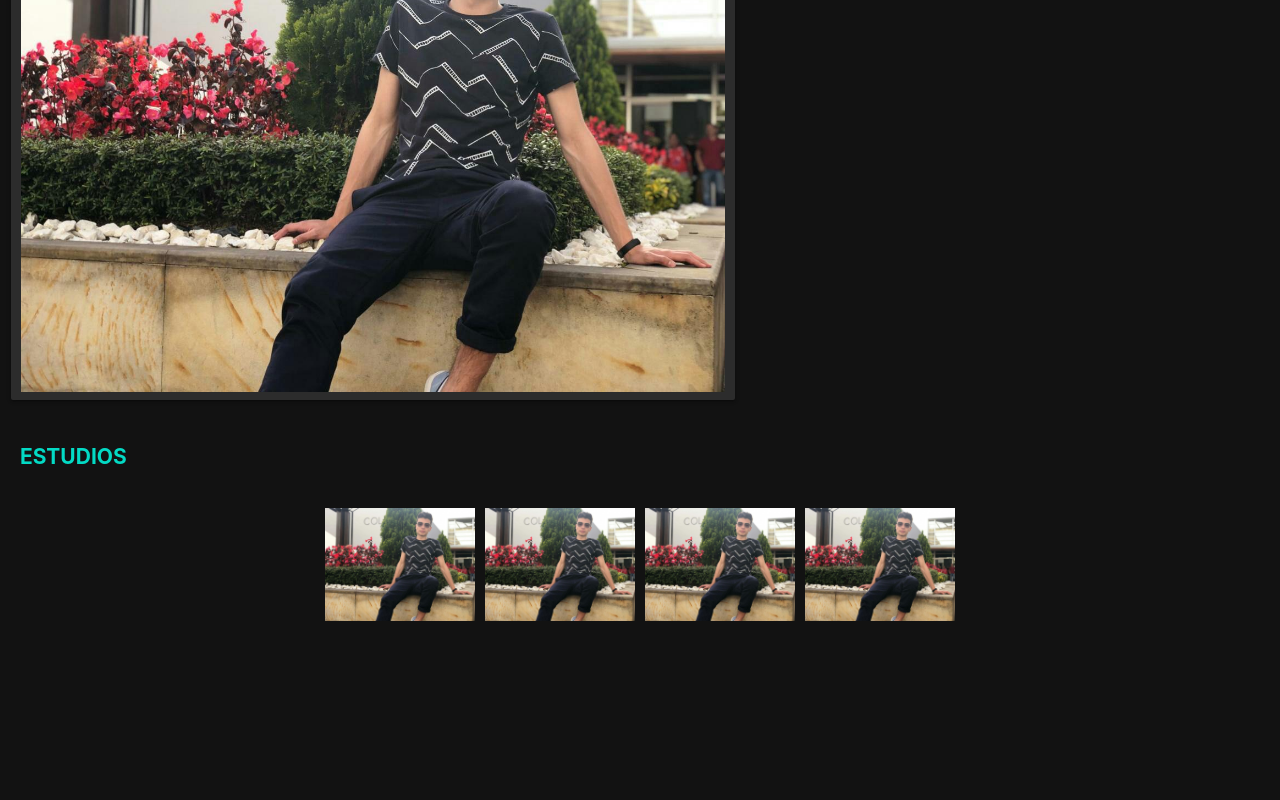
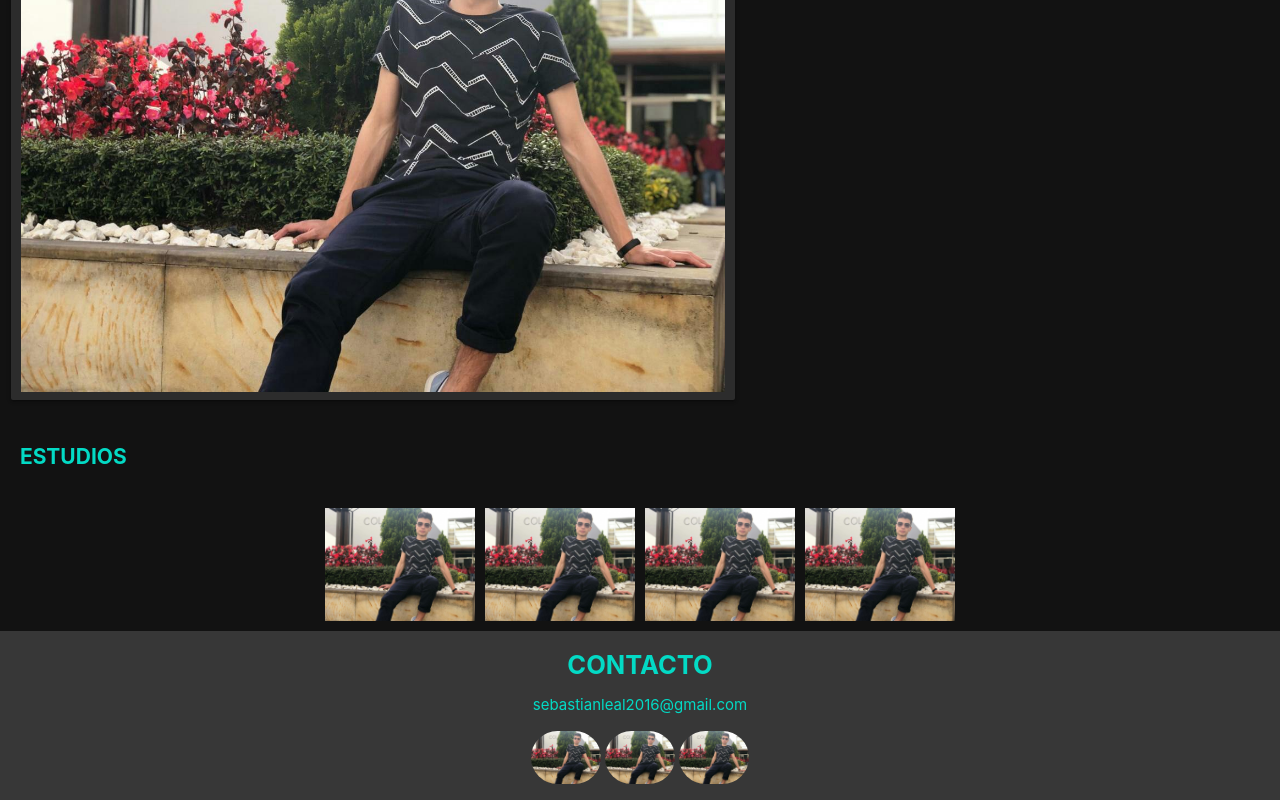
Before and after one commit to sebastian07leal/Portfolio, a website: page index.html in a window 1280 px wide. Shown: the part 1813-2613 px from the top of the page. Before the commit the page ends 2444 px from the top, so only its background shows below. Drawn offline with nearby package versions, Linux system fonts and the light colour scheme.

Commit message:
Footer terminado

```diff
--- a/index.html
+++ b/index.html
@@ -31,7 +31,7 @@
 				<a class="sidenav-close" href="#estudios">Estudios</a>
 			</li>
 			<li>
-				<a class="sidenav-close" href="#">Contacto</a>
+				<a class="sidenav-close" href="#contacto">Contacto</a>
 			</li>
 		</ul>
 
@@ -114,7 +114,24 @@
 	</main>
 
 
-	<footer></footer>
+	<!-- Contact -->
+	<footer class="page-footer">
+		<div class="container container-footer">
+			<h2 id="contacto" >CONTACTO</h2>
+			<p>sebastianleal2016@gmail.com</p>
+			<div class="container-footer__contImg">
+				<a target="_blank" href="https://www.linkedin.com/in/sebastian-bayona-leal-014a8517b/">
+					<img src="./static/assets/sebastianPhoto.jpg" alt="Linkedin">
+				</a>
+				<a target="_blank" href="https://twitter.com/sebasleal6">
+					<img src="./static/assets/sebastianPhoto.jpg" alt="Twitter">
+				</a>
+				<a target="_blank" href="https://github.com/sebastian07leal">
+					<img src="./static/assets/sebastianPhoto.jpg" alt="Github">
+				</a>
+			</div>
+		</div>
+	</footer>
 
 </body>
 	<script src="https://cdnjs.cloudflare.com/ajax/libs/materialize/1.0.0/js/materialize.min.js"></script>
--- a/static/styles/scss/index.scss
+++ b/static/styles/scss/index.scss
@@ -123,3 +123,31 @@ body {
         }
     }
 }
+
+/**Estilos de footer*/
+.container-footer {
+
+    display: flex;
+    flex-direction: column;
+    align-items: center;
+    padding-bottom: 10px;
+
+    & h2 {
+        margin: 0px 0px;
+        font-size: 1.7em;
+        color: $second-color;
+        font-weight: bold;
+    }
+
+    & p {
+        color: $second-color;
+    }
+
+    &__contImg {
+
+        & img {
+            width: 70px;
+            border-radius: 50px;
+        }
+    }
+}
```
Also changed, not shown: static/styles/css/index.css.
